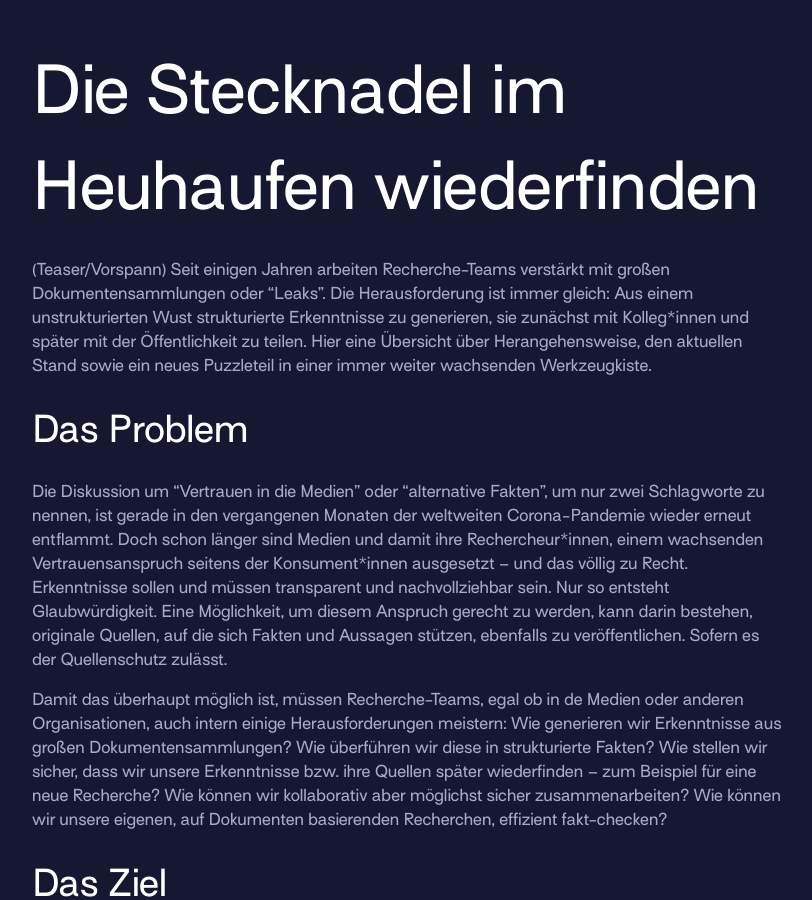
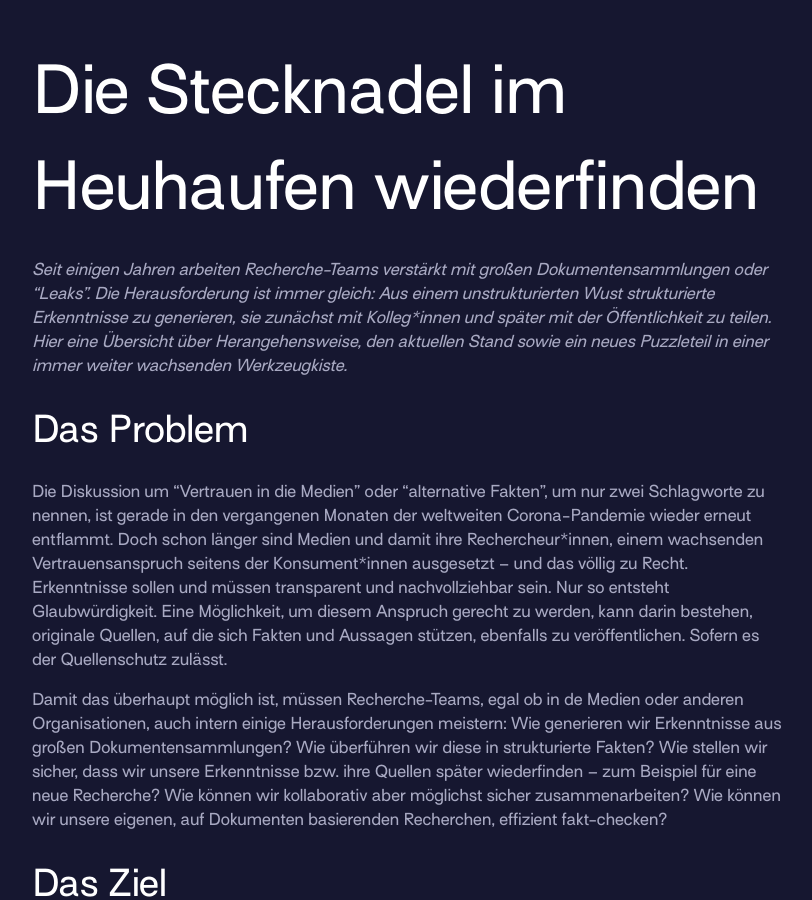
Before and after one commit to prototypefund/demo-week-2020, a Jekyll site: the page built from _projects/boromeo.md, in a window 1280 px wide and 900 px high, scrolled down 584 px. Shown: the whole window, without its empty margins (233-1045 px from the left). Built offline with Jekyll 4.4.1, drawn with Linux system fonts in a browser that asks for light colours.

Commit message:
Fix vorspann formatting & add author url

```diff
--- a/_projects/boromeo.md
+++ b/_projects/boromeo.md
@@ -4,19 +4,19 @@ title:  "Annotate & Chill"
 image: /assets/images/project_images/Boromeo/header.png
 authors:
     - author: Simon Wörpel
-      link:
+      link: https://twitter.com/simonwoerpel
 brief: "Wir zeigen, aus welchen Quellen Informationen stammen."
 summary: "Seit einigen Jahren arbeiten Recherche-Teams verstärkt mit großen Dokumentensammlungen oder “Leaks”. Die Herausforderung ist immer gleich: Aus einem unstrukturierten Wust strukturierte Erkenntnisse zu generieren, sie zunächst mit Kolleg*innen und später mit der Öffentlichkeit zu teilen. Hier eine Übersicht über Herangehensweise, den aktuellen Stand sowie ein neues Puzzleteil in einer immer weiter wachsenden Werkzeugkiste."
 ---
 
 # Die Stecknadel im Heuhaufen wiederfinden
 
-(Teaser/Vorspann) Seit einigen Jahren arbeiten Recherche-Teams verstärkt mit
+*Seit einigen Jahren arbeiten Recherche-Teams verstärkt mit
 großen Dokumentensammlungen oder “Leaks”. Die Herausforderung ist immer
 gleich: Aus einem unstrukturierten Wust strukturierte Erkenntnisse zu
 generieren, sie zunächst mit Kolleg\*innen und später mit der Öffentlichkeit zu
 teilen. Hier eine Übersicht über Herangehensweise, den aktuellen Stand sowie
-ein neues Puzzleteil in einer immer weiter wachsenden Werkzeugkiste.
+ein neues Puzzleteil in einer immer weiter wachsenden Werkzeugkiste.*
 
 ## Das Problem
 
```
